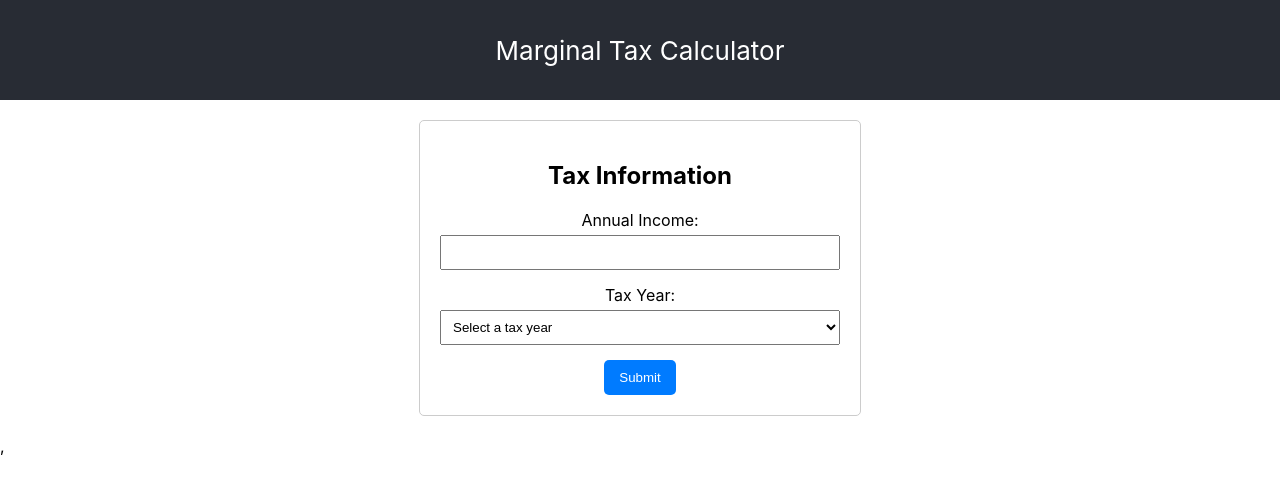
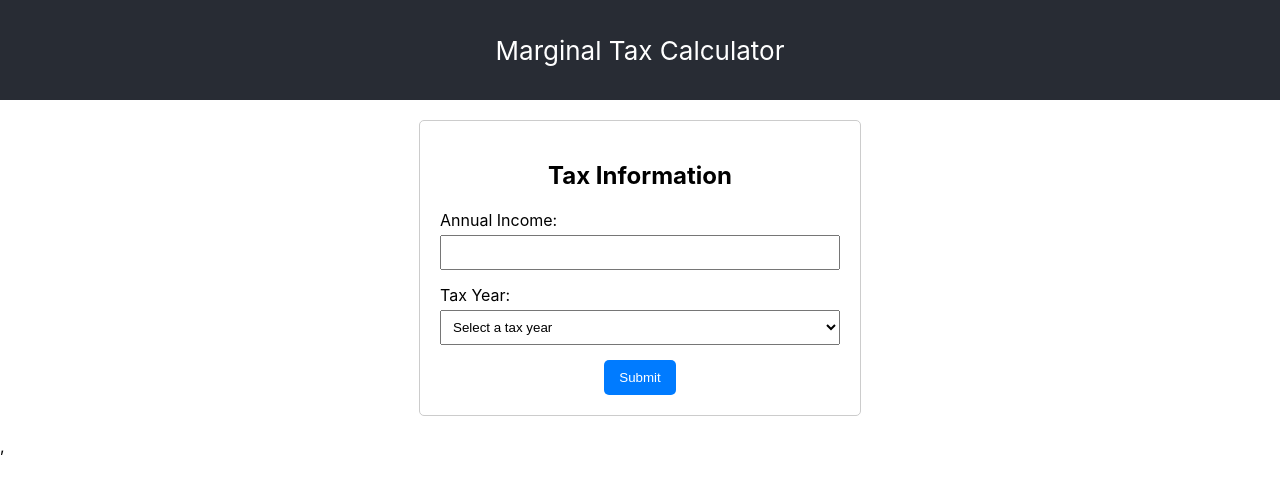
Before and after one commit to ishakmehta04/plus-grade, a React (Create React App) app: page / in a window 1280 px wide. Shown: the top 490 px of the page. Built offline with nearby package versions, Linux system fonts and the light colour scheme.

Commit message:
Added dotenv for project env vars

```diff
--- a/package.json
+++ b/package.json
@@ -13,6 +13,7 @@
     "@types/react": "^18.3.12",
     "@types/react-dom": "^18.3.1",
     "axios": "^1.7.7",
+    "dotenv": "^16.4.5",
     "react": "^18.3.1",
     "react-dom": "^18.3.1",
     "react-minimal-pie-chart": "^8.4.0",
--- a/src/components/TaxForm.tsx
+++ b/src/components/TaxForm.tsx
@@ -20,6 +20,7 @@ const FormTitle = styled.h2`
 
 const InputGroup = styled.div`
   margin-bottom: 15px;
+  text-align: left;
 `;
 
 const Label = styled.label`
--- a/src/sagas/calculator-saga.ts
+++ b/src/sagas/calculator-saga.ts
@@ -29,7 +29,7 @@ function calculateTax(income: number, taxData: TaxApiResponseType): number {
 export function* calculateSaga({ payload: {income, year} }: PayloadAction<CalucatedTaxPayload>) {
   try {
     // You can also export the axios call as a function.
-    const response: AxiosResponse<TaxApiResponseType> = yield axios.get(`http://localhost:5001/tax-calculator/tax-year/${year}`);
+    const response: AxiosResponse<TaxApiResponseType> = yield axios.get(`${process.env.REACT_APP_API_URL}/tax-calculator/tax-year/${year}`);
     const {status, data} = response
 
     if(status === 200 && data) {
```
Also changed, not shown: 2 other files (tests, documents, lock files or other folders).
